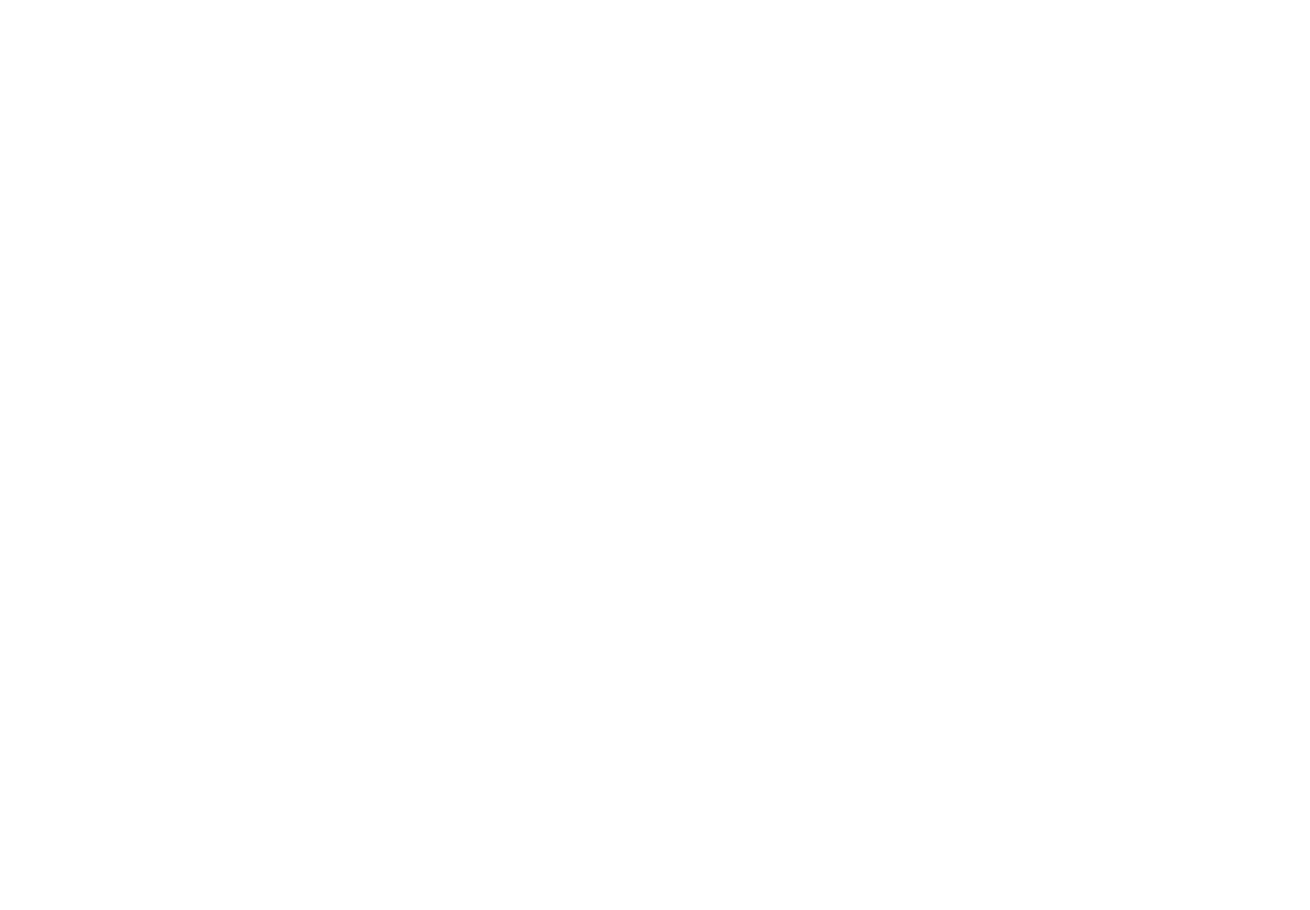
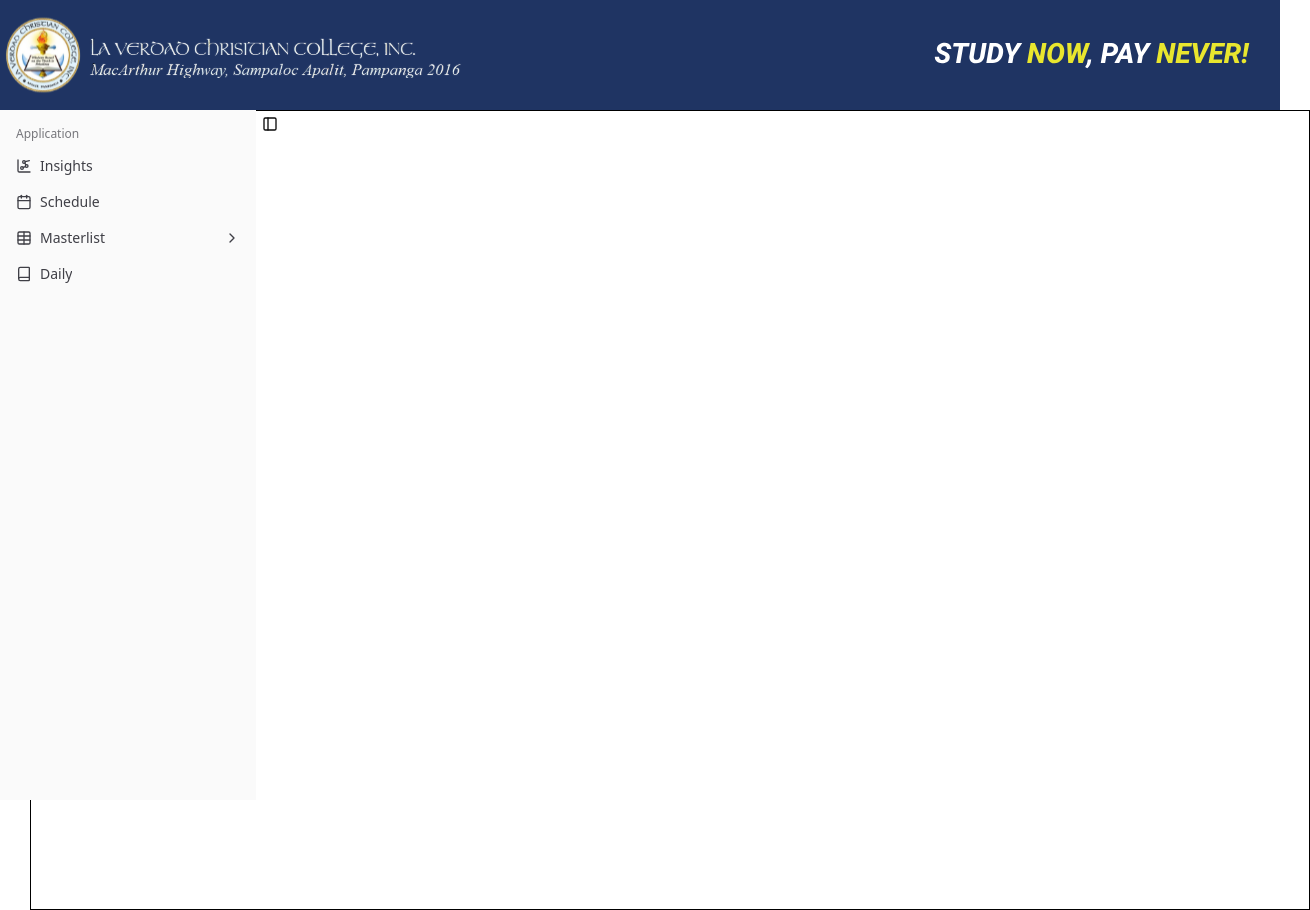
Before and after one commit to Fourthhy/free-lunch-eligibility-check-system, a React (Vite) app: page /adminPage in a window 1280 px wide. Before the commit this address had no page. Shown: the whole page, 1310 px wide, since content can reach past the window. Before the commit the page ends 800 px from the top, so only its background shows below. Built offline with nearby package versions, Linux system fonts and the light colour scheme.

Commit message:
added admin template

```diff
--- /dev/null
+++ b/src/AdminPages/AdminPage.jsx
@@ -0,0 +1,18 @@
+import HeaderBar from "../components/reusableComponents/HeaderBar";
+import AdminSidebar from "./AdminSidebar";
+
+
+function AdminPage() {
+    return (
+        <>
+            <HeaderBar />
+                <div className="ml-[30px] h-screen w-screen border-[1px] border-black absolute">
+                    content
+                </div>
+            <AdminSidebar />
+
+        </>
+    )
+}
+
+export default AdminPage
--- /dev/null
+++ b/src/AdminPages/AdminSidebar.jsx
@@ -0,0 +1,23 @@
+
+import { SidebarProvider, SidebarTrigger } from "../components/ui/sidebar";
+import { AppSidebar } from "../components/reusableComponents/AppSidebar";
+
+export default function AdminSidebar({ children }) {
+  return (
+    <>
+      <SidebarProvider>
+        <div style={{ display: "flex" }} className="relative">
+          <AppSidebar />
+          <main style={{ flex: 1 }}>
+            <div>
+              <SidebarTrigger />
+            </div>
+
+            {children}
+          </main>
+        </div>
+      </SidebarProvider>
+    </>
+
+  );
+}
--- a/src/App.jsx
+++ b/src/App.jsx
@@ -2,6 +2,7 @@ import KStaffPage from "./components/KStaffPage";
 import LandingPage from "./components/LandingPage"
 import LoginPage from "./components/LoginPage";
 import { BrowserRouter as Router, Routes, Route } from "react-router-dom";
+import AdminPage from "./AdminPages/AdminPage";
 
 
 function App() {
@@ -13,6 +14,7 @@ function App() {
           <Route path="/" element={<LandingPage />}/>
           <Route path="/admin" element={<LoginPage />}/>
           <Route path="/kstaff" element={<KStaffPage />}/>
+          <Route path="/adminPage" element={<AdminPage />}/>
         </Routes>
       </Router>
     </>
--- a/src/components/LoginPage.jsx
+++ b/src/components/LoginPage.jsx
@@ -62,7 +62,9 @@ export default function LoginPage() {
                                 </div>
 
                                 <div className="flex flex-col">
+                                    <Link to="/adminPage">
                                     <button className="w-[280px] h-[40px] mt-[20px] rounded-[8px] bg-[#3B82F6] text-white"> LOG-IN </button>
+                                    </Link>
                                 </div>
                             </form>
                         </div>
--- a/src/components/reusableComponents/AdminTemplate.jsx
+++ /dev/null
@@ -1,38 +0,0 @@
-import HeaderBar from "./components/reusableComponents/HeaderBar";
-import { SidebarProvider, SidebarTrigger } from "./components/ui/sidebar";
-import { AppSidebar } from "./components/reusableComponents/AppSidebar";
-
-
-// function Layout() {
-//   return (
-//     <div className="flex h-screen">
-//       <HeaderBar />
-//       <SidebarProvider>
-//         <AppSidebar />
-//       </SidebarProvider>
-//       <main className="flex-1 p-4">
-
-//       </main>
-//     </div>
-//   );
-// }
-
-// export default App;
-
-export default function AdminTemplate({ children }) {
-  return (
-    <>
-      <HeaderBar />
-      <SidebarProvider>
-        <div style={{ display: "flex" }}>
-          <AppSidebar />
-          <main style={{ flex: 1 }}>
-            <SidebarTrigger />
-            {children}
-          </main>
-        </div>
-      </SidebarProvider>
-    </>
-
-  );
-}
```
